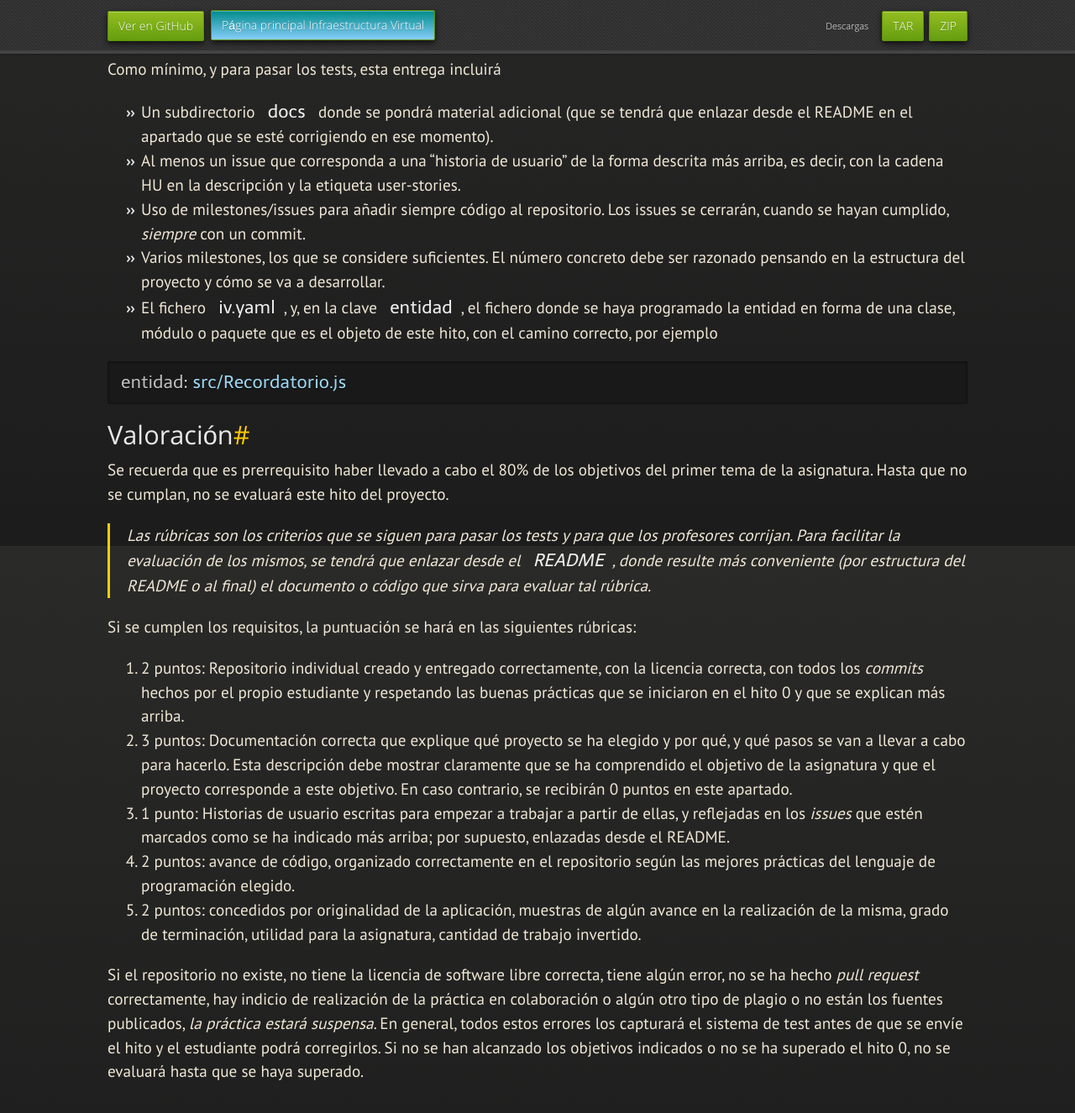
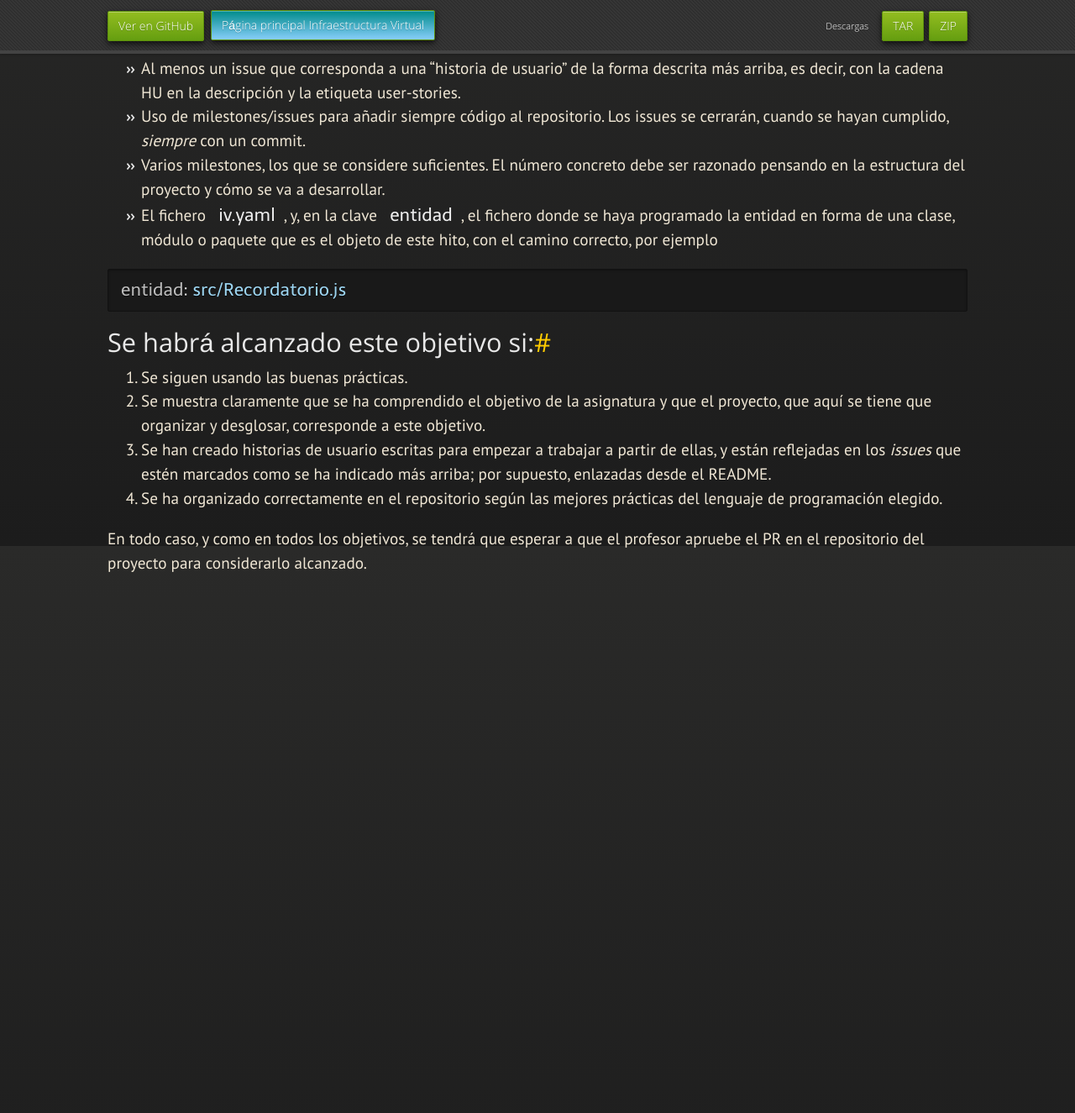
Before and after one commit to JJ/IV, a Jekyll site: the page built from documentos/proyecto/1.Infraestructura.md, in a window 1280 px wide and 1400 px high, scrolled down 3850 px. Shown: the top 1325 px of the window at 84% size. Built offline with Jekyll 4.4.1, drawn with Linux system fonts in a browser that asks for light colours; nearby versions of some CDN libraries; some web fonts are replaced; our own code applies the rules of GitHub Pages for plain Markdown files; after the commit the page ends 4645 px from its top, so only the background shows below that; some of the changed text lies outside the part shown.

Commit message:
Sync documentos/proyecto/1.Infraestructura.md de master a gh-pages

````diff
--- a/documentos/proyecto/1.Infraestructura.md
+++ b/documentos/proyecto/1.Infraestructura.md
@@ -3,22 +3,23 @@ layout: index
 
 
 ---
-# Primer hito: Estructura general del proyecto
+# Objetivo 1: Estructura general del proyecto
 
 ## Descripción
 
-Se trata de pensar o elegir un proyecto que se irá elaborando durante
-el año, creando los hitos para organizar el trabajo en el mismo. Lo
-esencial en este hito es entender qué tipo de proyectos se deben
-plantear para esta asignatura, describirlo correctamente en el
+Se trata de empezar a planificar el proyecto que se va a ir elaborando
+durante ete curso, creando los hitos para organizar el trabajo en el
+mismo. Lo esencial en este hito es entender qué tipo de proyectos se
+deben plantear para esta asignatura, describirlo correctamente en el
 repositorio en GitHub y documentar el proyecto elegido y los pasos que
 se van a dar en el mismo; también comenzar con las primeras
-especificaciones o al menos la estructura general de las clases o módulos
-que se van a usar en el proyecto.
+especificaciones o al menos la estructura general de las clases o
+módulos que se van a usar en el proyecto.
 
 ## Prerrequisitos
 
-Haber alcanzado los [objetivos del tema introductorio](../temas/Intro_concepto_y_soporte_fisico) tras haber realizado los ejercicios de *autoevaluación* propuestos. Estos ejercicios son para ayudar y entender conceptos intermedios, pero son para evaluación propia. El estudiante los puede hacer en el porcentaje y grado que desee, y el profesor tratará de resolver las dudas que se planteen en el grupo de clase.
+Se tendrá que haber alcanzado el [objetivo 0](0.Repositorio) antes
+de poder avanzar al siguiente objetivo.
 
 ## Explicación
 
@@ -240,46 +241,20 @@ Como mínimo, y para pasar los tests, esta entrega incluirá
 entidad: src/Recordatorio.js
 ```
 
-## Valoración
+## Se habrá alcanzado este objetivo si:
 
-Se recuerda que es prerrequisito haber llevado a cabo el 80% de los
-objetivos del primer tema de la asignatura. Hasta que no se cumplan,
-no se evaluará este hito del proyecto.
 
-> Las rúbricas son los criterios que se siguen para pasar los tests y
-> para que los profesores corrijan. Para facilitar la evaluación de
-> los mismos, se tendrá que enlazar desde el `README`, donde resulte más
-> conveniente (por estructura del README o al final) el documento o
-> código que sirva para evaluar tal rúbrica.
-
-Si se cumplen los requisitos, la
-puntuación se hará en las siguientes rúbricas:
-
-1. 2 puntos: Repositorio individual creado y entregado correctamente,
-  con la licencia correcta, con todos los *commits* hechos por el
-  propio estudiante y respetando las buenas prácticas que se iniciaron en
-  el hito 0 y que se explican más arriba.
-2. 3 puntos: Documentación correcta que explique qué proyecto se ha
-  elegido y por qué, y qué pasos se van a llevar a cabo para
-  hacerlo. Esta descripción debe mostrar claramente que se ha
-  comprendido el objetivo de la asignatura y que el proyecto
-  corresponde a este objetivo. En caso contrario, se recibirán 0
-  puntos en este apartado.
-3. 1 punto: Historias de usuario escritas para empezar a trabajar a
-  partir de ellas, y reflejadas en los *issues* que estén marcados
+1. Se siguen usando las buenas prácticas.
+2. Se muestra claramente que se ha
+  comprendido el objetivo de la asignatura y que el proyecto, que aquí
+  se tiene que organizar y desglosar,  corresponde a este objetivo.
+3. Se han creado historias de usuario escritas para empezar a trabajar a
+  partir de ellas, y  están reflejadas en los *issues* que estén marcados
   como se ha indicado más arriba; por supuesto, enlazadas desde el README.
-4. 2 puntos: avance de código, organizado correctamente en el
+4. Se ha organizado correctamente en el
   repositorio según las mejores prácticas del lenguaje de programación
   elegido.
-5. 2 puntos: concedidos por originalidad de la aplicación, muestras de
-  algún avance en la realización de la misma, grado de
-  terminación, utilidad para la asignatura, cantidad de trabajo
-  invertido.
 
-Si el repositorio no existe, no tiene la licencia de software libre correcta,
-tiene algún error, no se ha hecho *pull request* correctamente, hay indicio de
-realización de la práctica en colaboración o algún otro tipo de plagio o no
-están los fuentes publicados, *la práctica estará suspensa*. En general, todos
-estos errores los capturará el sistema de test antes de que se envíe el hito y
-el estudiante podrá corregirlos. Si no se han alcanzado los objetivos indicados
-o no se ha superado el hito 0, no se evaluará hasta que se haya superado.
+En todo caso, y como en todos los objetivos, se tendrá que esperar a
+que el profesor apruebe el PR en el repositorio del proyecto para
+considerarlo alcanzado.
````
